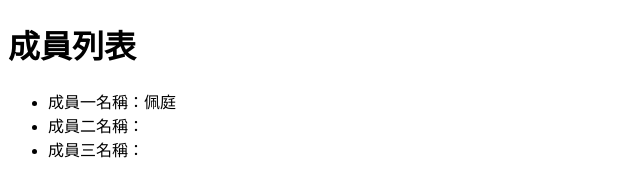
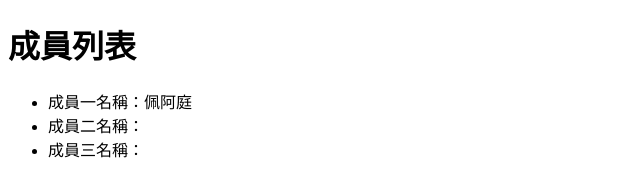
Before and after one commit to WuPeiTing0919/github_training_task, a plain HTML site: page index.html in a window 1280 px wide. Shown: the full height of the page, 0-640 px from the left. Drawn offline with Linux system fonts and the light colour scheme.

Commit message:
修改成員一名稱

```diff
--- a/index.html
+++ b/index.html
@@ -8,7 +8,7 @@
 <body>
     <h1>成員列表</h1>
     <ul>
-        <li>成員一名稱：佩庭</li>
+        <li>成員一名稱：佩阿庭</li>
         <li>成員二名稱：</li>
         <li>成員三名稱：</li>
     </ul>
```
